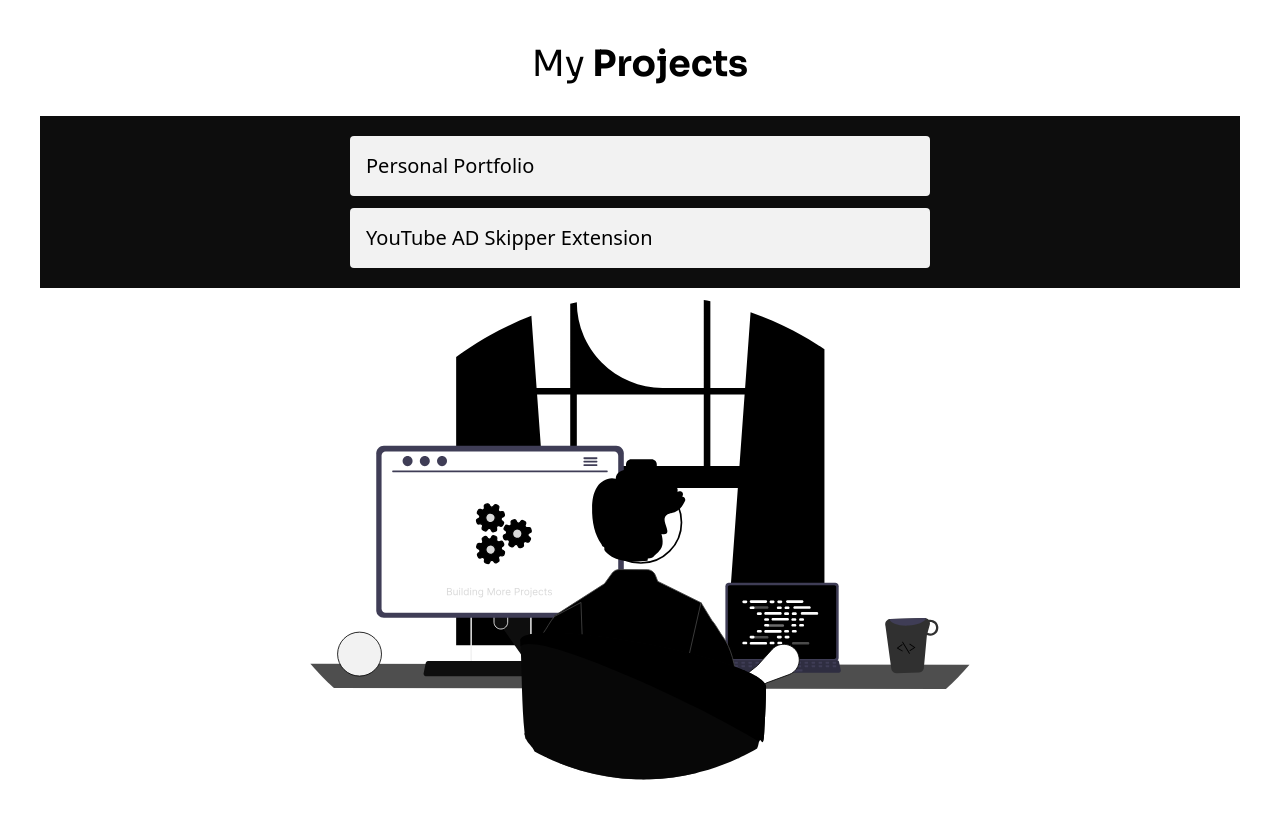
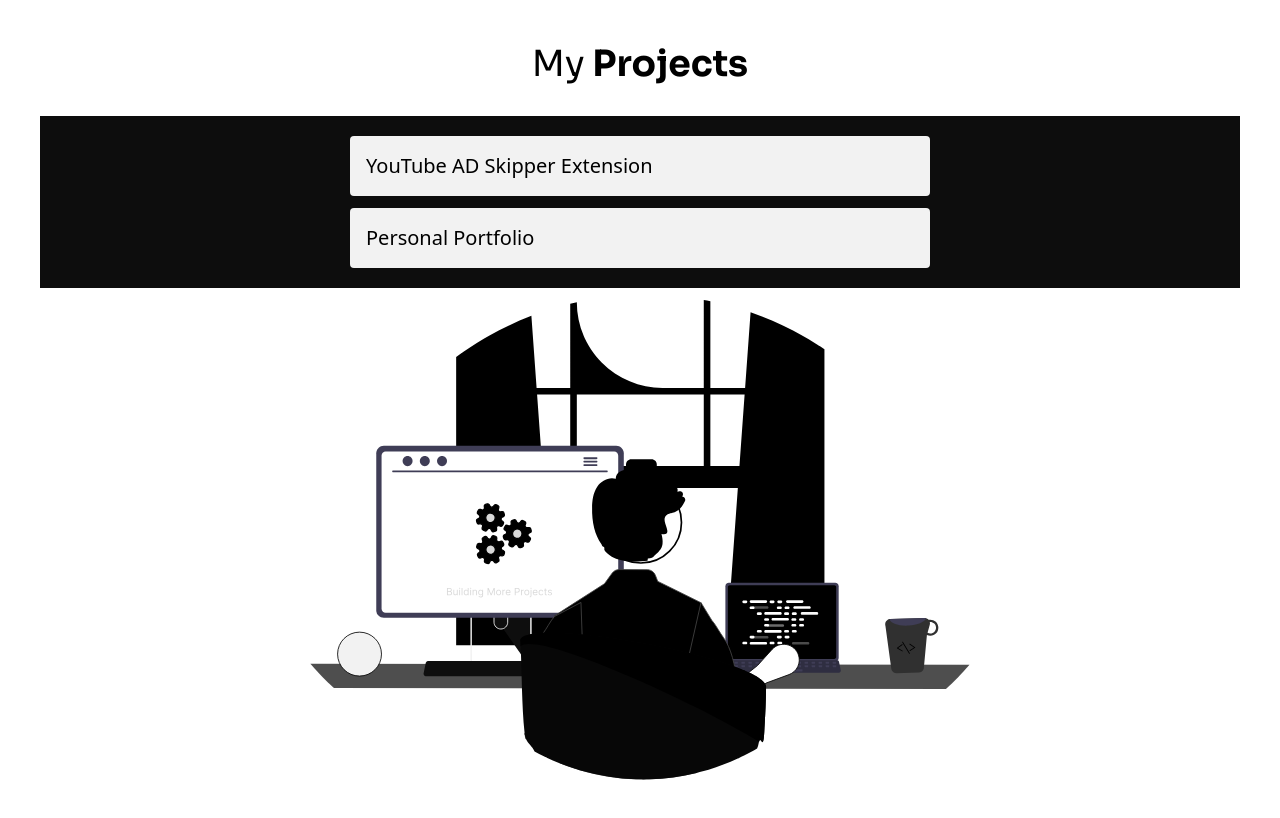
Before and after one commit to iamdk353/portfolio, a React (Vite) app: page / in a window 1280 px wide. Shown: the part 2460-3278 px from the top of the page. Built offline with nearby package versions, Linux system fonts and the light colour scheme.

Commit message:
added yt ad skip to projects

```diff
--- a/src/components/Project.tsx
+++ b/src/components/Project.tsx
@@ -17,8 +17,15 @@ const Project = ({
         <div className="space-y-3">
           {desc}
           <div className="flex flex-col md:flex-row mt-3">
-            <a href={live} className="btn btn-outline">
-              Visit
+            <a
+              href={live === "nolive" ? "" : live}
+              className={
+                live === "nolive"
+                  ? "btn  pointer-events-none opacity-70"
+                  : "btn btn-outline"
+              }
+            >
+              {live === "nolive" ? "No live Demo Availabel" : "Visit"}
             </a>
             <a href={source} className="btn btn-outline md:ml-3 mt-3 md:mt-0">
               Source Code
--- a/src/components/Projects.tsx
+++ b/src/components/Projects.tsx
@@ -86,20 +86,20 @@ const Projects = () => {
           source={"https://github.com/iamdk353/todo-app"}
         /> */}
         <Project
+          name={"YouTube AD Skipper Extension"}
+          desc={
+            "This is a chromium based extension that skips the youtube skippable ads "
+          }
+          live={"nolive"}
+          source={"https://github.com/iamdk353/adskipper"}
+        />
+        <Project
           name={"Personal Portfolio"}
           desc={
             "This is my personal portfolio where I share my skills, experience,projects,and many more.. looking forward to add a testimonial section with real user feed back.."
           }
           live={"#"}
           source={"https://github.com/iamdk353/portfolio"}
-        />
-        <Project
-          name={"YouTube AD Skipper Extension"}
-          desc={
-            "This is a chromium based extension that skips the youtube skippable ads "
-          }
-          live={""}
-          source={"https://github.com/iamdk353/adskipper"}
         />
       </div>
       <div className="flex flex-col ">
```
